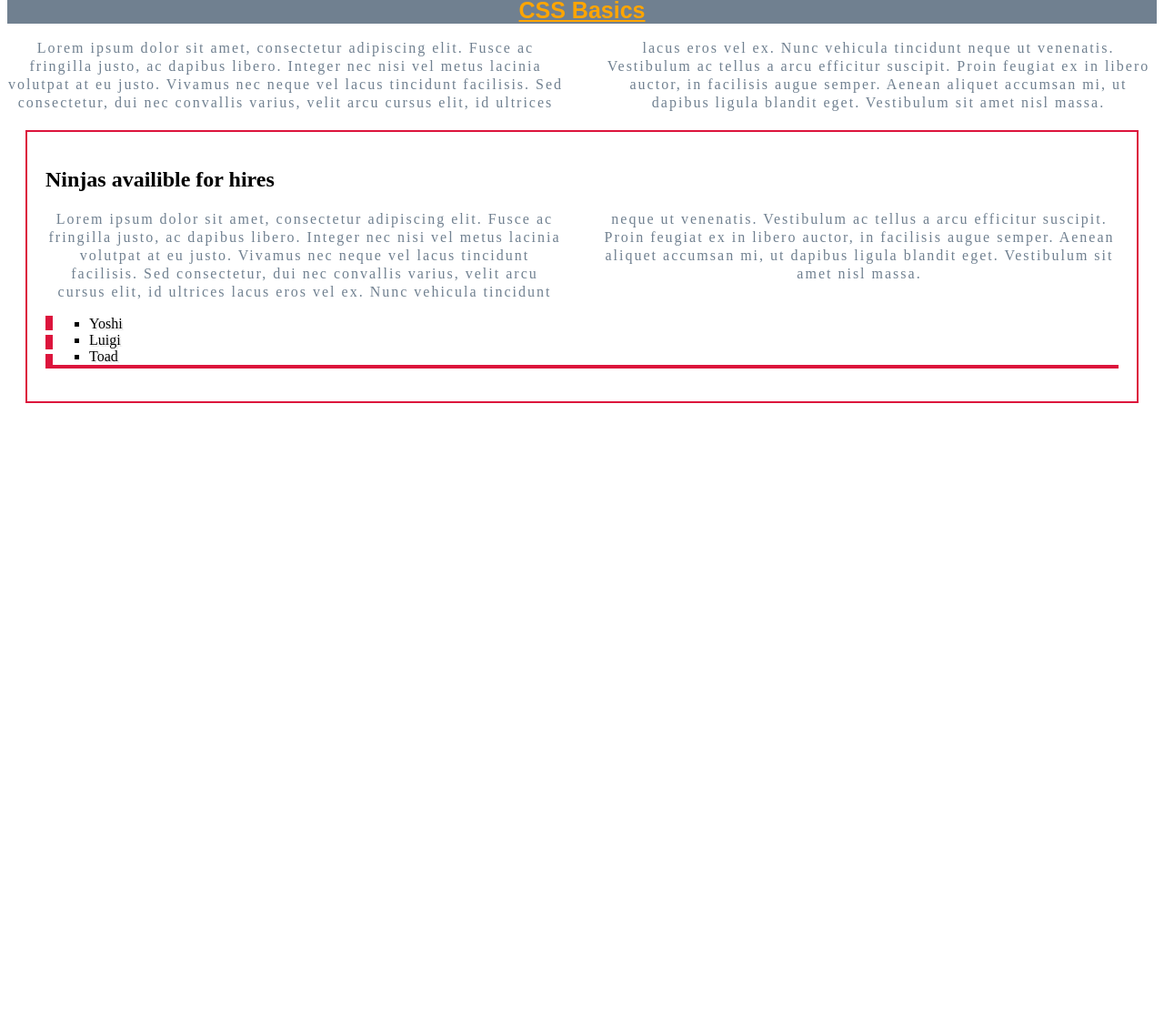
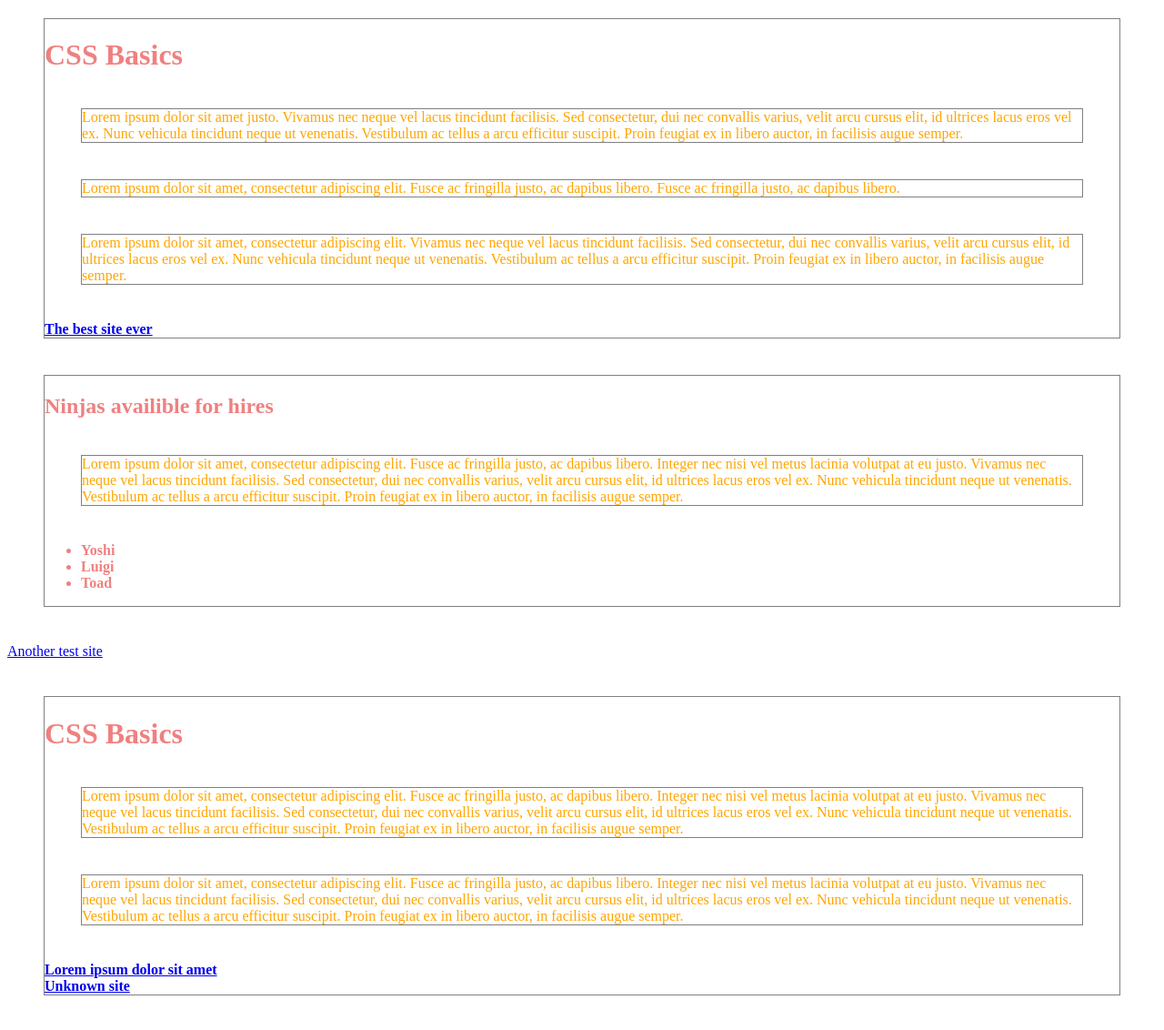
Before and after one commit to julia4406/HTML_and_CSS_course, a plain HTML site: page index_css.html in a window 1280 px wide. Shown: the part 20-1152 px from the top of the page at 91% size. Before the commit the page ends 800 px from the top, so only its background shows below. Drawn offline with Linux system fonts and the light colour scheme.

Commit message:
Selectors and Cascade in CSS. Files styles1_selectors.css and styles2_cascade.css applied on index_css.html

```diff
--- a/index_css.html
+++ b/index_css.html
@@ -1,18 +1,28 @@
 <!DOCTYPE html>
 <html>
     <head>
-        <link rel="stylesheet" href="styles.css">
+        <link rel="stylesheet" href="styles2_cascade.css">
         <title>CSS Basics Index</title>
     </head>
 
     <body>
+        <div>
+            <h1 id="content">CSS Basics</h1>
+            <p class="success">Lorem ipsum dolor sit amet justo. Vivamus nec neque vel lacus tincidunt facilisis. Sed consectetur, dui nec convallis varius, velit arcu cursus elit, id ultrices lacus eros vel ex. Nunc vehicula tincidunt neque ut venenatis. Vestibulum ac tellus a arcu efficitur suscipit. Proin feugiat ex in libero auctor, in facilisis augue semper.
 
-        <h1>CSS Basics</h1>
-        <p>Lorem ipsum dolor sit amet, consectetur adipiscing elit. Fusce ac fringilla justo, ac dapibus libero. Integer nec nisi vel metus lacinia volutpat at eu justo. Vivamus nec neque vel lacus tincidunt facilisis. Sed consectetur, dui nec convallis varius, velit arcu cursus elit, id ultrices lacus eros vel ex. Nunc vehicula tincidunt neque ut venenatis. Vestibulum ac tellus a arcu efficitur suscipit. Proin feugiat ex in libero auctor, in facilisis augue semper. Aenean aliquet accumsan mi, ut dapibus ligula blandit eget. Vestibulum sit amet nisl massa.
-        </p>
-        <div>
+            </p>
+            <p class="error">Lorem ipsum dolor sit amet, consectetur adipiscing elit. Fusce ac fringilla justo, ac dapibus libero. Fusce ac fringilla justo, ac dapibus libero.
+            </p>
+            <p class="success floating">Lorem ipsum dolor sit amet, consectetur adipiscing elit. Vivamus nec neque vel lacus tincidunt facilisis. Sed consectetur, dui nec convallis varius, velit arcu cursus elit, id ultrices lacus eros vel ex. Nunc vehicula tincidunt neque ut venenatis. Vestibulum ac tellus a arcu efficitur suscipit. Proin feugiat ex in libero auctor, in facilisis augue semper.
+            </p>
+            <a href="https://www.google.com">The best site ever</a>
+
+        </div>
+
+        <div class="error">
             <h2>Ninjas availible for hires</h2>
-            <p>Lorem ipsum dolor sit amet, consectetur adipiscing elit. Fusce ac fringilla justo, ac dapibus libero. Integer nec nisi vel metus lacinia volutpat at eu justo. Vivamus nec neque vel lacus tincidunt facilisis. Sed consectetur, dui nec convallis varius, velit arcu cursus elit, id ultrices lacus eros vel ex. Nunc vehicula tincidunt neque ut venenatis. Vestibulum ac tellus a arcu efficitur suscipit. Proin feugiat ex in libero auctor, in facilisis augue semper. Aenean aliquet accumsan mi, ut dapibus ligula blandit eget. Vestibulum sit amet nisl massa.
+            <p class="floating">Lorem ipsum dolor sit amet, consectetur adipiscing elit. Fusce ac fringilla justo, ac dapibus libero. Integer nec nisi vel metus lacinia volutpat at eu justo. Vivamus nec neque vel lacus tincidunt facilisis. Sed consectetur, dui nec convallis varius, velit arcu cursus elit, id ultrices lacus eros vel ex. Nunc vehicula tincidunt neque ut venenatis. Vestibulum ac tellus a arcu efficitur suscipit. Proin feugiat ex in libero auctor, in facilisis augue semper.
+
             </p>
             <ul>
                 <li>Yoshi</li>
@@ -20,5 +30,18 @@
                 <li>Toad</li>
             </ul>
         </div>
+
+        <a href="https://www.example.com/">Another test site</a>
+
+        <div>
+            <h1 id="content">CSS Basics</h1>
+            <p class="success">Lorem ipsum dolor sit amet, consectetur adipiscing elit. Fusce ac fringilla justo, ac dapibus libero. Integer nec nisi vel metus lacinia volutpat at eu justo. Vivamus nec neque vel lacus tincidunt facilisis. Sed consectetur, dui nec convallis varius, velit arcu cursus elit, id ultrices lacus eros vel ex. Nunc vehicula tincidunt neque ut venenatis. Vestibulum ac tellus a arcu efficitur suscipit. Proin feugiat ex in libero auctor, in facilisis augue semper.
+            </p>
+            <p class="error">Lorem ipsum dolor sit amet, consectetur adipiscing elit. Fusce ac fringilla justo, ac dapibus libero. Integer nec nisi vel metus lacinia volutpat at eu justo. Vivamus nec neque vel lacus tincidunt facilisis. Sed consectetur, dui nec convallis varius, velit arcu cursus elit, id ultrices lacus eros vel ex. Nunc vehicula tincidunt neque ut venenatis. Vestibulum ac tellus a arcu efficitur suscipit. Proin feugiat ex in libero auctor, in facilisis augue semper.
+            </p>
+            <a href="https://www.google.com">Lorem ipsum dolor sit amet</a>
+            <br>
+            <a href="https://www.nothing.com">Unknown site</a>
+        </div>
     </body>
 </html>
--- /dev/null
+++ b/styles1_selectors.css
@@ -0,0 +1,43 @@
+/* p {
+    color: royalblue;
+}
+
+.error {
+    color: red;
+}
+.success {
+    color: green;
+
+}
+.floating {
+    color: orange;
+    border: 2px dashed rgb(228, 74, 203);
+}
+div.error {
+    color: violet;
+}
+#content {
+    background-color: gray;
+    padding: 20px;
+} */
+
+/* div .error{
+    color: rgb(231, 22, 35);
+} */
+
+a[href] {
+    background-color: rgb(87, 235, 87);
+}
+a[href="https://www.nothing.com"] {
+    color: #000;
+    background-color: gray;
+    border: 2px solid gray;
+}
+
+a[href*="goog"] {
+    color: #f0ecec;
+    background-color: rgb(35, 194, 67);
+    text-decoration: none;
+    font-weight: bold;
+    text-transform: uppercase;
+}
--- /dev/null
+++ b/styles2_cascade.css
@@ -0,0 +1,14 @@
+div {
+    color: lightcoral;
+    border: 1px solid gray;
+    margin: 40px;
+    font-weight: bold;
+
+}
+
+p {
+    border: inherit;
+    margin: inherit;
+    color: orange;
+    font-weight: normal;
+}
```
